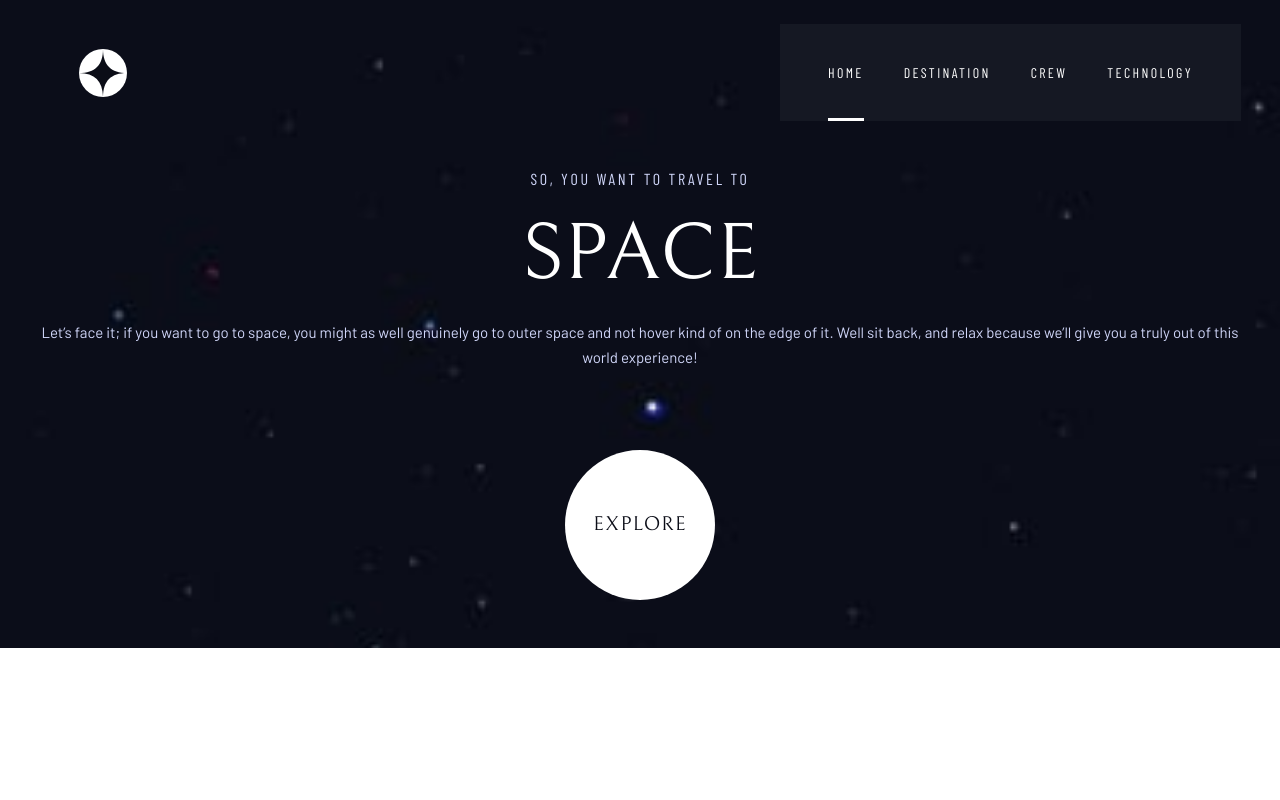
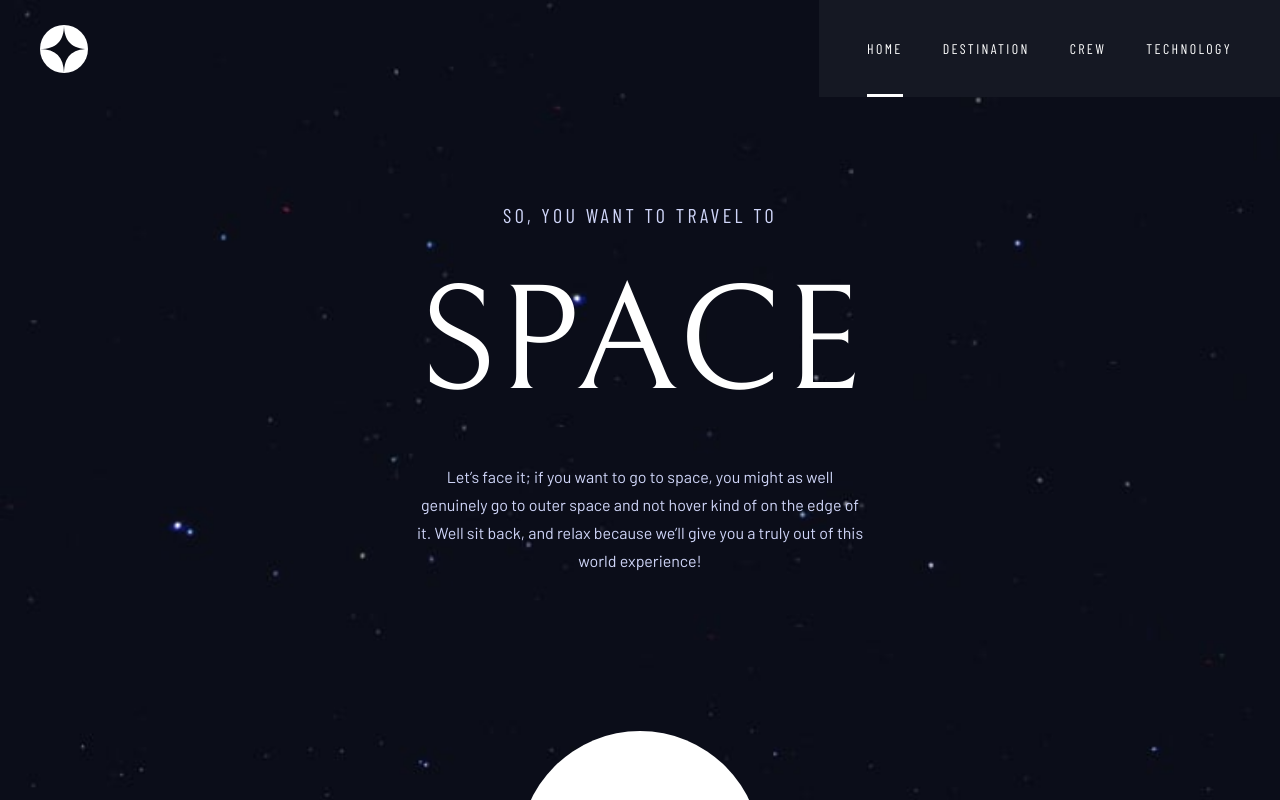
Before and after one commit to TheFranMan/fe-space-tourism, a React (Create React App) app: page / in a window 1280 px wide. Shown: the top 800 px of the page. Built offline with nearby package versions, Linux system fonts and the light colour scheme.

Commit message:
Styled tablet home page

```diff
--- a/src/assets/scss/_global.scss
+++ b/src/assets/scss/_global.scss
@@ -84,6 +84,22 @@ body {
 
 @media (min-width: vars.$tablet) {
   .container {
-    padding-inline: 3.9em;
+    padding: 0;
+
+    &.home {
+      background-image: url("../images/home/background-home-tablet.jpg");
+    }
+
+    &.destination {
+      background-image: url("../images/destination/background-destination-tablet.jpg");
+    }
+
+    &.crew {
+      background-image: url("../images/crew/background-crew-tablet.jpg");
+    }
+
+    &.technology {
+      background-image: url("../images/technology/background-technology-tablet.jpg");
+    }
   }
 }
--- a/src/assets/scss/_home.scss
+++ b/src/assets/scss/_home.scss
@@ -51,3 +51,40 @@
         margin-bottom: 1.2em;
     }
 }
+
+@media (min-width: vars.$tablet) {
+    .container.home {
+        main {
+            width: 450px;
+            margin: 10.6em auto 9em;
+        }
+    }
+
+    .home {
+        &__text-top {
+            font-size: 2rem;
+        }
+
+        &__title {
+            font-size: 15rem;
+            margin-block: .16em;
+        }
+
+        &__body {
+            font-size: 1.6rem;
+            line-height: 1.75;
+            margin-bottom: 0;
+        }
+
+        &__explore {
+            $dimensions: 242px;
+            height: $dimensions;
+            width: $dimensions;
+            line-height: $dimensions;
+            margin-bottom: 0;
+            margin-top: 4.875em;
+            font-size: 3.2rem;
+            letter-spacing: 2px;
+        }
+    }
+}
```
